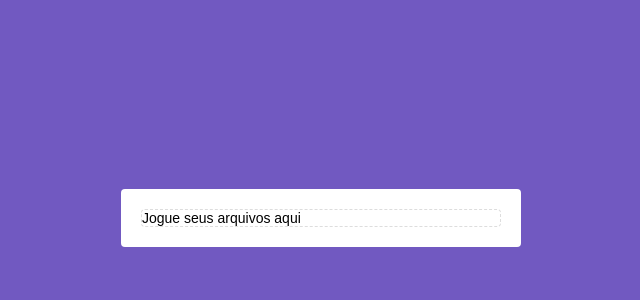
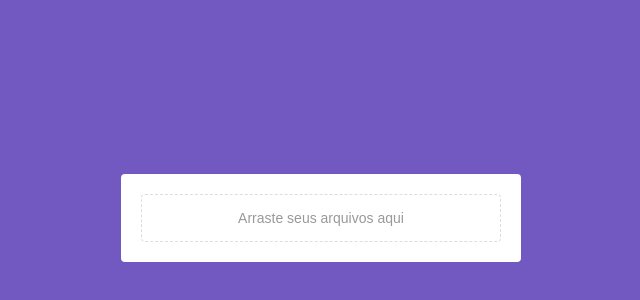
Before and after one commit to leomoraiscam/upload-image-web, a React (Create React App) app: page / in a window 1280 px wide. Shown: the part 182-482 px from the top of the page, without its empty margins (319-959 px from the left). Built offline with nearby package versions, Linux system fonts and the light colour scheme.

Commit message:
Criando a estrutura e a estilização do componente que mostra mensagem ao fazer um upload e renderizando as mensagens de acordo com o tipo de arquivo

```diff
--- a/src/components/Upload/index.js
+++ b/src/components/Upload/index.js
@@ -1,9 +1,21 @@
 import React, { Component } from "react";
 import Dropzone from "react-dropzone";
 
-import { DropContainer } from "./styles";
+import { DropContainer, UploadMessage } from "./styles";
 
 export default class Upload extends Component {
+  renderDragMessage = (isDragActive, isDragReject) => {
+    if (!isDragActive) {
+      return <UploadMessage>Arraste seus arquivos aqui</UploadMessage>;
+    }
+
+    if (isDragReject) {
+      return <UploadMessage type="error">Arquivo não suportado</UploadMessage>;
+    }
+
+    return <UploadMessage type="sucess">Solte os arquivos aqui</UploadMessage>;
+  };
+
   render() {
     return (
       <Dropzone accept="image/*" onDropAccepted={null}>
@@ -14,7 +26,7 @@ export default class Upload extends Component {
             isDragReject={isDragReject}
           >
             <input {...getInputProps()} />
-            Jogue seus arquivos aqui
+            {this.renderDragMessage(isDragActive, isDragReject)}
           </DropContainer>
         )}
       </Dropzone>
--- a/src/components/Upload/styles.js
+++ b/src/components/Upload/styles.js
@@ -7,6 +7,12 @@ const dragActive = css`
 const dragReject = css`
   border-color: #e57878;
 `;
+
+const messageColors = {
+  default: "#999999",
+  error: "#e57878",
+  sucess: "#78e5d5",
+};
 
 export const DropContainer = styled.div.attrs({
   className: "dropzone",
@@ -19,3 +25,11 @@ export const DropContainer = styled.div.attrs({
   ${(props) => props.isDragActive && dragActive};
   ${(props) => props.isDragReject && dragReject}
 `;
+
+export const UploadMessage = styled.p`
+  padding: 15px 0px;
+  color: ${(props) => messageColors[props.type || "default"]};
+  display: flex;
+  align-items: center;
+  justify-content: center;
+`;
```
